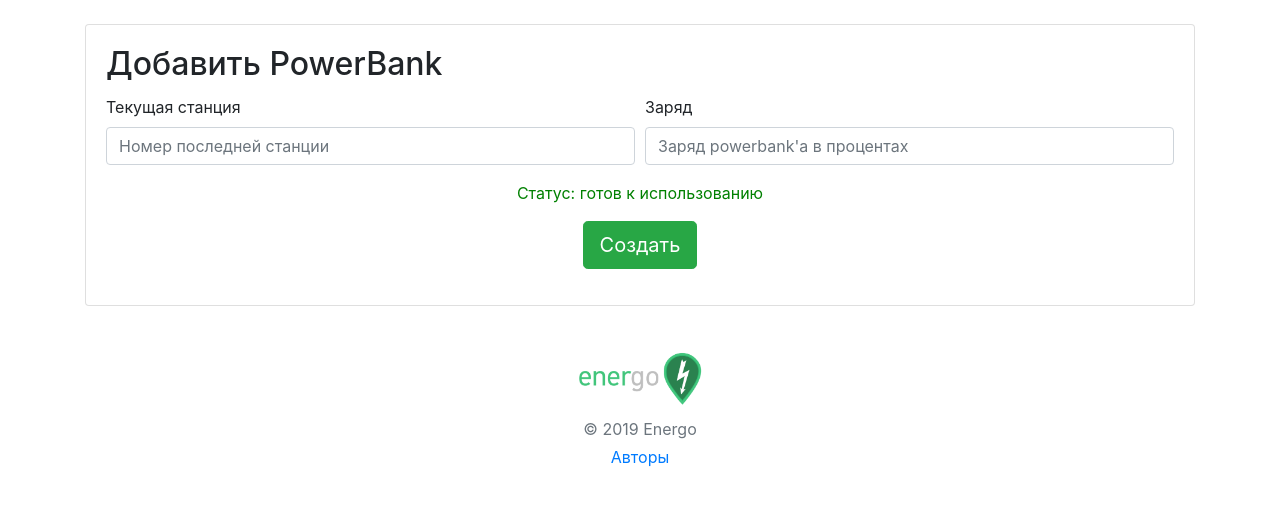
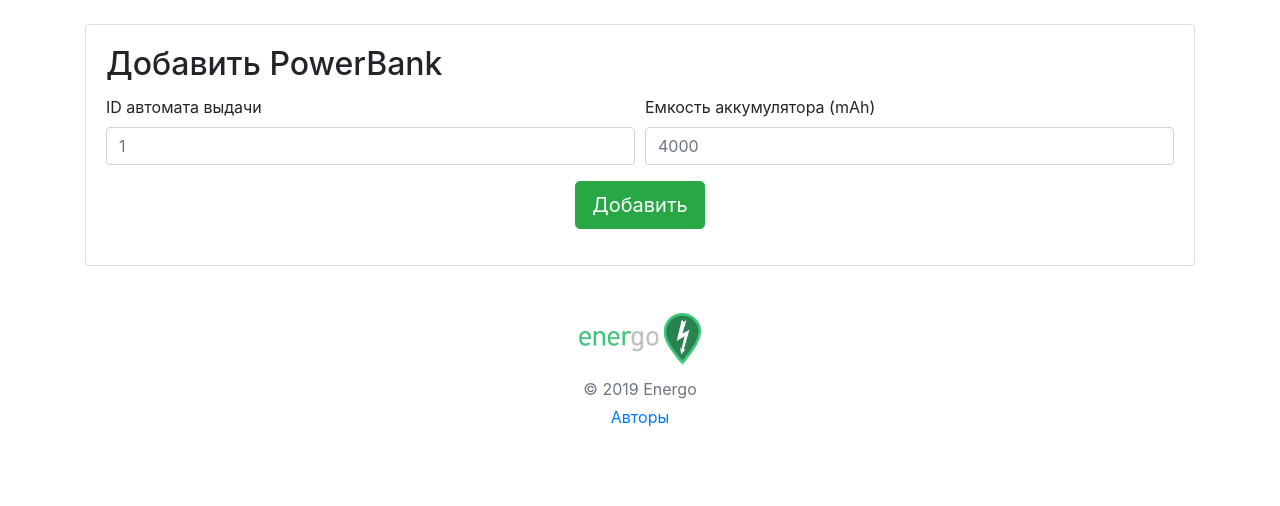
Before and after one commit to Azazel-h/Powerbank-Sharing, a Django app: page /sharing/add_pb in a window 1280 px wide. Shown: the part 74-580 px from the top of the page. Run offline with Django 3.2, Linux system fonts and the light colour scheme; the visitor is signed in with stand-in values (Sample User, id 1); some libraries are stand-ins or nearby versions.

Commit message:
Исправлены обозначения

```diff
--- a/sharing/templates/sharing/add_pb.html
+++ b/sharing/templates/sharing/add_pb.html
@@ -16,21 +16,20 @@
 {#                 <form>#}
                         <div class="form-row">
                             <div class="form-group col-md-6">
-                                 <label for="location">Текущая станция</label>
-                                 <input type="text" id="location" class="form-control" placeholder="Номер последней станции"
+                                 <label for="location">ID автомата выдачи</label>
+                                 <input type="text" id="location" class="form-control" placeholder="1"
                                         required>
                              </div>
 
                              <div class="form-group col-md-6">
-                                 <label for="value">Заряд</label>
+                                 <label for="value">Емкость аккумулятора (mAh)</label>
                                  <input type="text" id="value" class="form-control"
-                                        placeholder="Заряд powerbank'а в процентах" required>
+                                        placeholder="4000" required>
                              </div>
                         </div>
 
                         <div class="form-group text-center">
-                            <p style="color: green">Статус: готов к использованию</p>
-                            <input type="submit" class="btn btn-lg btn-success" value="Создать" onclick="get_info()">
+                            <input type="submit" class="btn btn-lg btn-success" value="Добавить" onclick="get_info()">
                         </div>
 {#                 </form>#}
                 </div>
```
